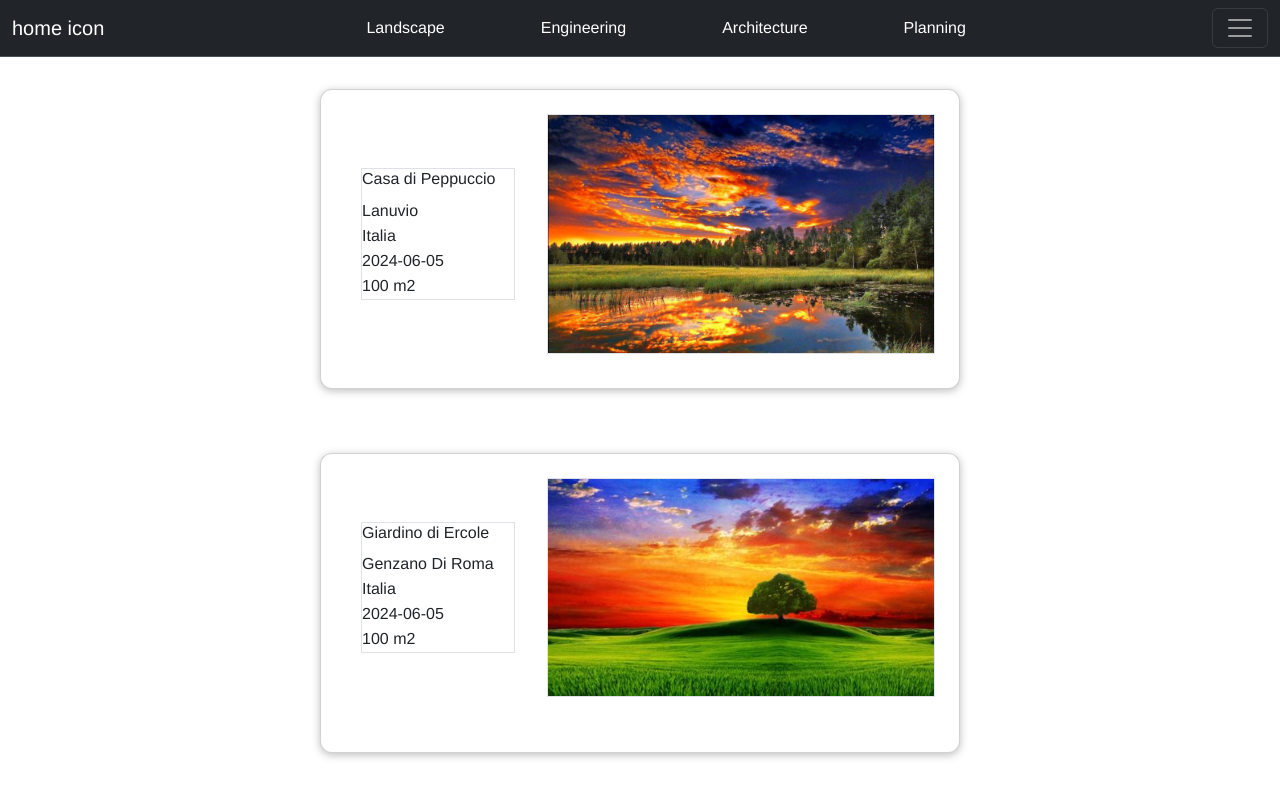
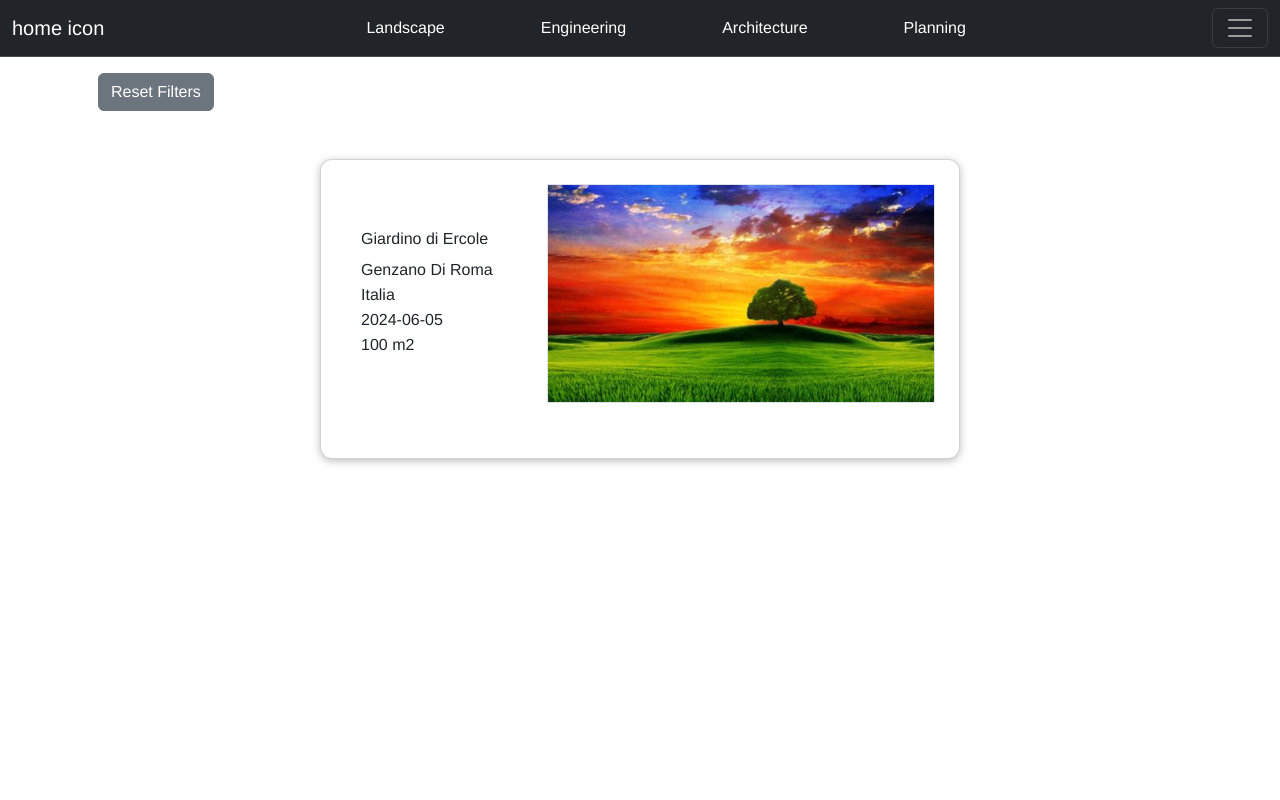
Before and after one commit to EdoardoRufi/professional-core-web, a Vue app: page /projects in a window 1280 px wide. Both pictures are taken after a click on the element "Landscape". Shown: the top 800 px of the page. Built offline with nearby package versions, Linux system fonts and the light colour scheme.

Commit message:
filter projects works

```diff
--- a/src/components/layouts/TheNavbar.vue
+++ b/src/components/layouts/TheNavbar.vue
@@ -3,7 +3,7 @@
     <nav class="navbar bg-dark border-bottom border-body" data-bs-theme="dark">
   <div class="container-fluid d-flex justify-content-between align-items-center">
     <!-- Home Icon (always left) -->
-    <router-link to="/projects" class="navbar-brand">home icon</router-link>
+    <router-link to="/projects" class="navbar-brand" @click="filterList('All')">home icon</router-link>
 
     <!-- Center Navbar Content: Visible only on screens larger than md -->
     <div class="d-none d-lg-flex justify-content-center flex-grow-1">
@@ -54,6 +54,8 @@
 </template>
 
 <script>
+
+import { mapActions } from 'vuex';
 export default {
     props: ['types'],
     data() {
@@ -61,9 +63,9 @@ export default {
         };
     },
     methods: {
+        ...mapActions('projects/filters', ['updateFilter']),
         filterList(type) {
-            // Aggiungi la logica per filtrare la lista in base al valore di type
-            console.log(type);
+            this.updateFilter(type);
         },
         toggleMenu() {
             this.menuOpen = !this.menuOpen;
--- a/src/pages/projects/StoredProjects.vue
+++ b/src/pages/projects/StoredProjects.vue
@@ -1,7 +1,13 @@
 <template>
   <div class="container">
+    <button
+      v-if="selectedFilter !== 'All'"
+      class="btn btn-secondary top-0 start-0 m-3"
+      @click="resetFilter">
+      Reset Filters
+    </button>
     <ul class="list-unstyled row">
-      <li class="col-12 mb-3" v-for="pro in projects" :key="pro.id">
+      <li class="col-12 mb-3" v-for="pro in filteredProjects" :key="pro.id">
         <the-project
           :id="pro.id"
           :isMain="true"
@@ -14,16 +20,31 @@
 
 <script>
 import TheProject from './TheProject.vue';
+import { mapGetters } from 'vuex';
+import { mapActions } from 'vuex';
 
 export default {
   computed: {
+    ...mapGetters({
+      selectedFilter: 'projects/filters/selectedFilter',
+    }),
     projects() {
       return this.$store.getters['projects/projects'];
+    },
+    filteredProjects() {
+      if (this.selectedFilter === 'All') {
+        return this.projects;
+      }
+      return this.projects.filter(project => project.type === this.selectedFilter);
     }
   },
   methods: {
+    ...mapActions('projects/filters', ['updateFilter']),
     handleProjectSelected(id) {
       this.$emit('project-selected', id);
+    },
+    resetFilter() {
+      this.updateFilter('All');
     }
   },
   components: {
--- a/src/pages/projects/TheProject.vue
+++ b/src/pages/projects/TheProject.vue
@@ -3,7 +3,7 @@
       <base-card @click="navigateToDetail">
         <!--inoltre sarebbe bello che l'immagine è in bianco e nero, ma passando il mouse sull'immagine si colora-->
         <template #left-slot>
-          <div v-if="isMain" class="card-content-text border border-1">
+          <div v-if="isMain" class="card-content-text">
             <h3>{{ inputProject.projectName }}</h3>
             <p> {{ inputProject.location }}</p>
             <p> {{ inputProject.nation }}</p>
--- /dev/null
+++ b/src/store/modules/projects/filters.js
@@ -0,0 +1,22 @@
+const filters = {
+    namespaced: true,
+    state: () => ({
+      selectedFilter: 'All',
+    }),
+    mutations: {
+      setFilter(state, filter) {
+        state.selectedFilter = filter;
+      }
+    },
+    actions: {
+      updateFilter({ commit }, filter) {
+        console.log('updateFilter', filter);
+        commit('setFilter', filter);
+      }
+    },
+    getters: {
+      selectedFilter: (state) => state.selectedFilter
+    }
+  };
+
+  export default filters;
--- a/src/store/modules/projects/index.js
+++ b/src/store/modules/projects/index.js
@@ -1,9 +1,12 @@
 import mutations from './mutations.js';
 import actions from './actions.js';
 import getters from './getters.js';
-
+import filters from './filters';
 export default {
     namespaced: true,
+    modules: {
+      filters
+    },
     state() {
       return {
         projects: [
@@ -16,6 +19,7 @@ export default {
             "size": 100.00,
             "sizeUnit": "m2",
             "imageUrl": "assets/{id}/frontMockImage.jpg",
+            "type": "Engineering",
             "details" : [ {
               "order" : "001",
               "description": "A beautiful house",
@@ -46,7 +50,8 @@ export default {
             "startDate": "2024-06-05",
             "size": 100.00,
             "sizeUnit": "m2",
-            "imageUrl": "assets/{id}/frontMockImage.jpg"
+            "imageUrl": "assets/{id}/frontMockImage.jpg",
+            "type": "Landscape"
           },
           {
             "id": 3,
@@ -56,7 +61,8 @@ export default {
             "startDate": "2024-06-05",
             "size": 100.00,
             "sizeUnit": "m2",
-            "imageUrl": "assets/{id}/frontMockImage.jpg"
+            "imageUrl": "assets/{id}/frontMockImage.jpg",
+            "type": "Architecture"
           }
         ]
       };
```
